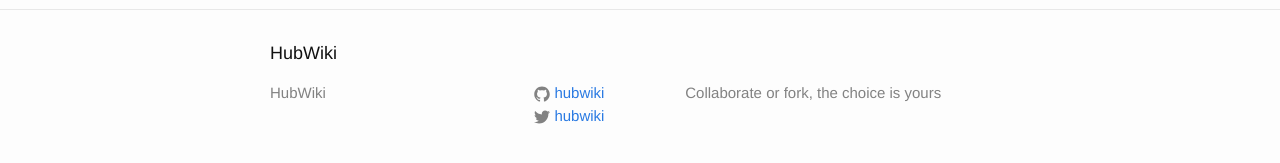
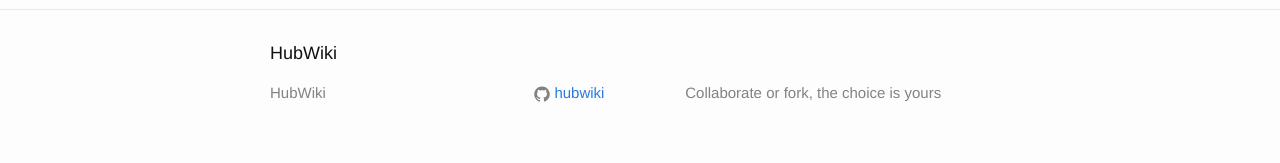
Before and after one commit to hubwiki/hubwiki, a Jekyll site: the page built from index.html, in a window 1280 px wide. Shown: the part 197-360 px from the top of the page. Built offline with Jekyll 4.4.1, drawn with Linux system fonts in a browser that asks for light colours; Markdown is read by kramdown in place of the engine named in the settings.

Commit message:
TODO: twitter username

```diff
--- a/_config.yml
+++ b/_config.yml
@@ -7,7 +7,7 @@ description: >
 baseurl: "" # the subpath of your site, e.g. /blog
 permalink: posts/:title
 url: "http://hubwiki.co" # the base hostname & protocol for your site
-twitter_username: hubwiki
+twitter_username:
 github_username:  hubwiki
 
 # Build settings
```
